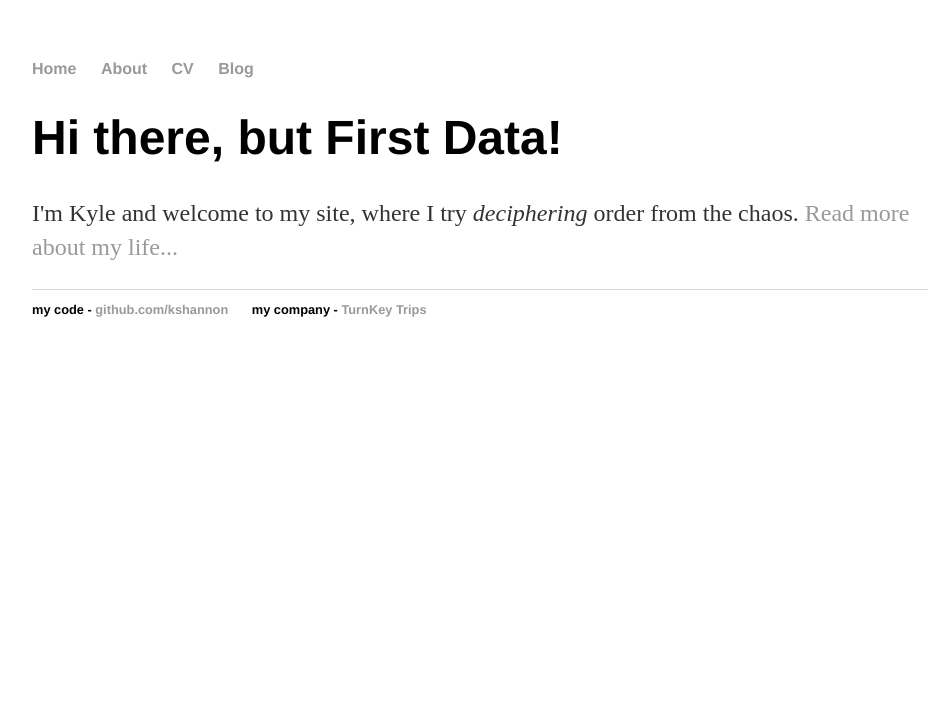
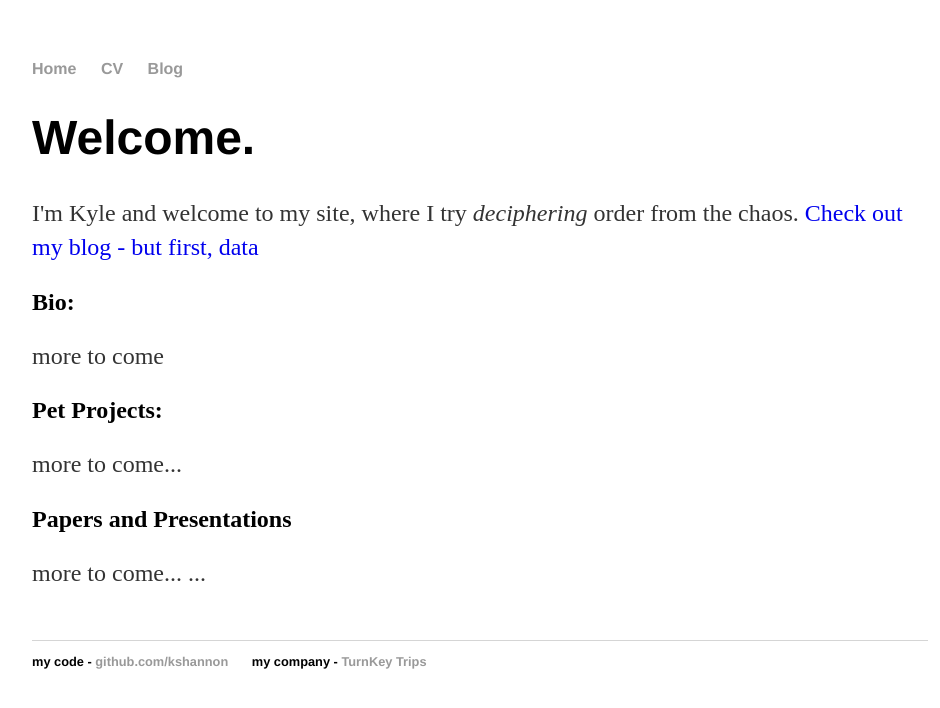
Before and after one commit to kshannon/kshannon.github.io, a Jekyll site: the page built from index.html, in a window 1280 px wide. Shown: the top 708 px of the page, without its empty margins (160-1100 px from the left). Built offline with Jekyll 4.4.1, drawn with Linux system fonts in a browser that asks for light colours.

Commit message:
Large updates to all pages, added pdfs and favicon

```diff
--- a/_layouts/default.html
+++ b/_layouts/default.html
@@ -4,12 +4,12 @@
 			<title>{{ page.title }}</title>
 			<!-- link to main stylesheet -->
 			<link rel="stylesheet" type="text/css" href="{{ site.baseurl }}/css/main.css">
+			<link rel="shortcut icon" type="image/x-icon" href="/favicon.ico?">
 		</head>
 		<body>
 			<nav>
 	    		<ul>
 	        		<li><a href="/">Home</a></li>
-		        	<li><a href="/about">About</a></li>
 	        		<li><a href="/cv">CV</a></li>
 	        		<li><a href="/blog">Blog</a></li>
 	    		</ul>
--- a/css/main.css
+++ b/css/main.css
@@ -12,9 +12,13 @@ nav ul li, footer ul li {
     display: inline;
     margin-right: 20px;
 }
+nav ul li a, footer ul li a{
+    color: #999;
+}
 a {
     text-decoration: none;
-    color: #999;
+    color: #0000EE;
+    /*color: #999;*/
 }
 a:hover {
     text-decoration: underline;
@@ -42,6 +46,33 @@ ul.posts li {
     list-style: none;
 }
 */
+
+
+/*Default Layout*/
+/*-----------------------------------------------*/
+.container{
+  margin-bottom: 50px;
+}
+/*-----------------------------------------------*/
+
+
+
+/*About Page*/
+/*-----------------------------------------------*/
+
+/*-----------------------------------------------*/
+
+
+
+/*CV Page*/
+/*-----------------------------------------------*/
+.cv .resume-link {
+  font-size: 28px;
+  color: #0000EE;
+}
+/*-----------------------------------------------*/
+
+
 
 /*Blog Page*/
 /*-----------------------------------------------*/
--- a/index.html
+++ b/index.html
@@ -3,6 +3,18 @@ layout: default
 title: Kyle Shannon, Data Scientist
 ---
 <div class="blurb">
-	<h1>Hi there, but First Data!</h1>
-	<p>I'm Kyle and welcome to my site, where I try <em>deciphering</em> order from the chaos. <a href="/about">Read more about my life...</a></p>
+	<h1>Welcome.</h1>
+	<p>I'm Kyle and welcome to my site, where I try <em>deciphering</em> order from the chaos. <a href="/blog">Check out my blog - but first, data</a></p>
 </div><!-- /.blurb -->
+<div class="bio">
+	<h2>Bio:</h2>
+	<p> more to come</p>
+</div>
+<div class="pet-projects">
+	<h2>Pet Projects:</h2>
+	<p>more to come...</p>
+</div>
+<div class="papers-talks">
+	<h2>Papers and Presentations</h2>
+	<p>more to come... ...</p>
+</div>
```
Also changed, not shown: _posts/2017-09-22-but-first-Data-launch.md (+4 -3 lines), about/index.html (deleted, +0 -8 lines), cv/index.html (+10 -1 lines), notes.txt (+9 -0 lines), favicon.ico (added), 3 other files.
